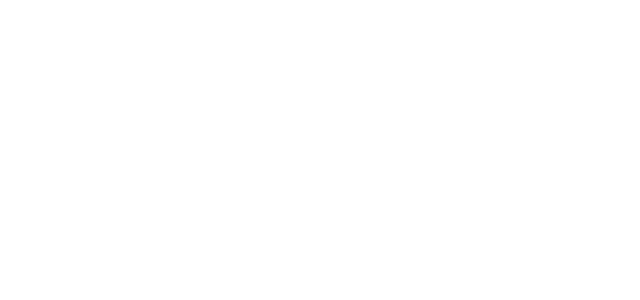
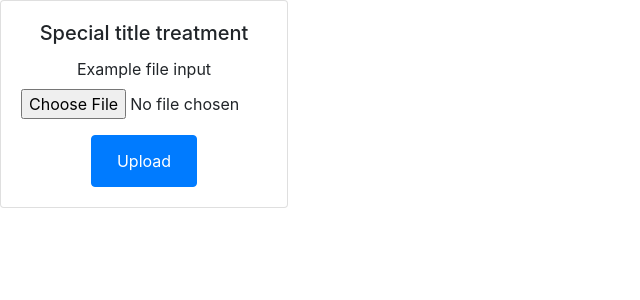
Before and after one commit to shehai/SSD-Assignment, an Angular app in the folder frontend/imageUploader/: page /upload in a window 1280 px wide. Shown: the top 300 px of the page, without its empty margins (0-640 px from the left). Built offline with nearby package versions, Linux system fonts and the light colour scheme.

Commit message:
created the file uploader component.html

```diff
--- a/frontend/imageUploader/src/app/file-uploader/file-uploader.component.html
+++ b/frontend/imageUploader/src/app/file-uploader/file-uploader.component.html
@@ -0,0 +1,26 @@
+<link rel="stylesheet" href="https://cdn.jsdelivr.net/npm/bootstrap@4.6.0/dist/css/bootstrap.min.css" integrity="sha384-B0vP5xmATw1+K9KRQjQERJvTumQW0nPEzvF6L/Z6nronJ3oUOFUFpCjEUQouq2+l" crossorigin="anonymous">
+<script src="https://code.jquery.com/jquery-3.5.1.slim.min.js" integrity="sha384-DfXdz2htPH0lsSSs5nCTpuj/zy4C+OGpamoFVy38MVBnE+IbbVYUew+OrCXaRkfj" crossorigin="anonymous"></script>
+<script src="https://cdn.jsdelivr.net/npm/bootstrap@4.6.0/dist/js/bootstrap.bundle.min.js" integrity="sha384-Piv4xVNRyMGpqkS2by6br4gNJ7DXjqk09RmUpJ8jgGtD7zP9yug3goQfGII0yAns" crossorigin="anonymous"></script>
+<script src="https://ajax.googleapis.com/ajax/libs/jquery/3.4.1/jquery.min.js"></script>
+
+<div class="card  text-center" style="width: 18rem;">
+  <div class="card-body">
+    <h5 class="card-title">Special title treatment</h5>
+    <div class="card-text">
+      <form>
+        <div class="form-group">
+          <label for="exampleFormControlFile1">Example file input</label>
+          <input type="file" class="form-control-file" name ="file" id="" (change)="selectImage($event)">
+        </div>
+        <p> {{this.url}}</p>
+
+          <button type="submit" class="btn btn-primary" (click)="onSubmit()"><a href="{{this.url}}" class="btn btn-primary">Upload</a></button>
+
+
+      </form>
+
+
+    </div>
+
+  </div>
+</div>
```
